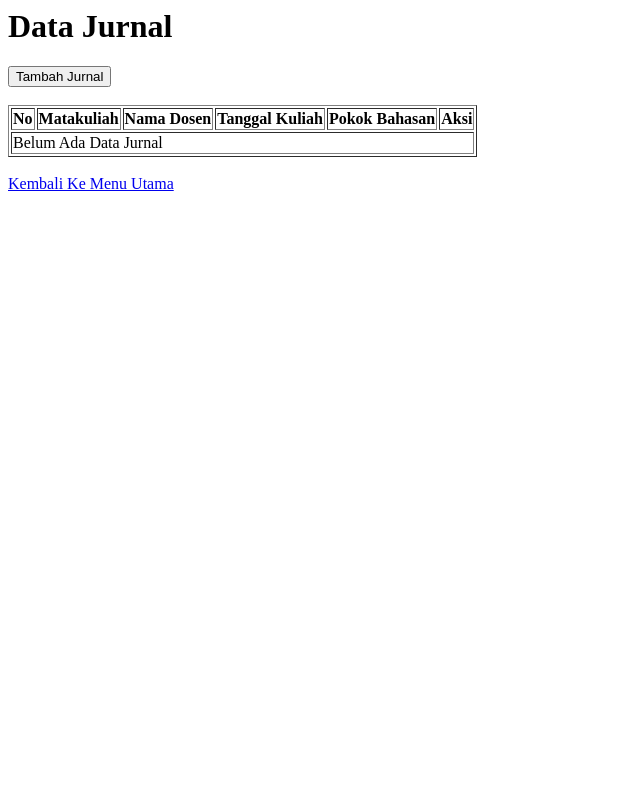
After one commit to uli-rizki/php_crud, a PHP site: page /jurnal_tampil.php in a window 1280 px wide. The commit adds this page. Shown: the whole page, without its empty margins (0-640 px from the left). Run offline with PHP 8.4, Linux system fonts and the light colour scheme.

Commit message:
halaman jurnal

```diff
--- a/index.php
+++ b/index.php
@@ -13,7 +13,7 @@
                     <a href="dosen_tampil.php">Data Dosen</a>
                 </li>
                 <li>
-                    <a href="#">Data Jurnal</a>
+                    <a href="jurnal_tampil.php">Data Jurnal</a>
                 </li>
             </ul>
         </div>
--- /dev/null
+++ b/jurnal_tampil.php
@@ -0,0 +1,37 @@
+<?php
+include 'config.php';
+
+?>
+<html>
+    <head>
+        <title>Jurnal UNUHA</title>
+    </head>
+    <body>
+        <h1>Data Jurnal</h1>
+        <a href="jurnal_tambah.php">
+            <button>Tambah Jurnal</button>
+        </a>
+        <br/>
+        <br/>
+        <table border="1">
+            <thead>
+                <tr>
+                    <th>No</th>
+                    <th>Matakuliah</th>
+                    <th>Nama Dosen</th>
+                    <th>Tanggal Kuliah</th>
+                    <th>Pokok Bahasan</th>
+                    <th>Aksi</th>
+                </tr>
+            </thead>
+            <tbody>
+                <tr>
+                    <td colspan="6">Belum Ada Data Jurnal</td>
+                </tr>
+            </tbody>
+        </table>
+
+        <br />
+        <a href="index.php">Kembali Ke Menu Utama</a>
+    </body>
+</html>
```
Also changed, not shown: jurnal_tambah.php (added, +37 -0 lines).
